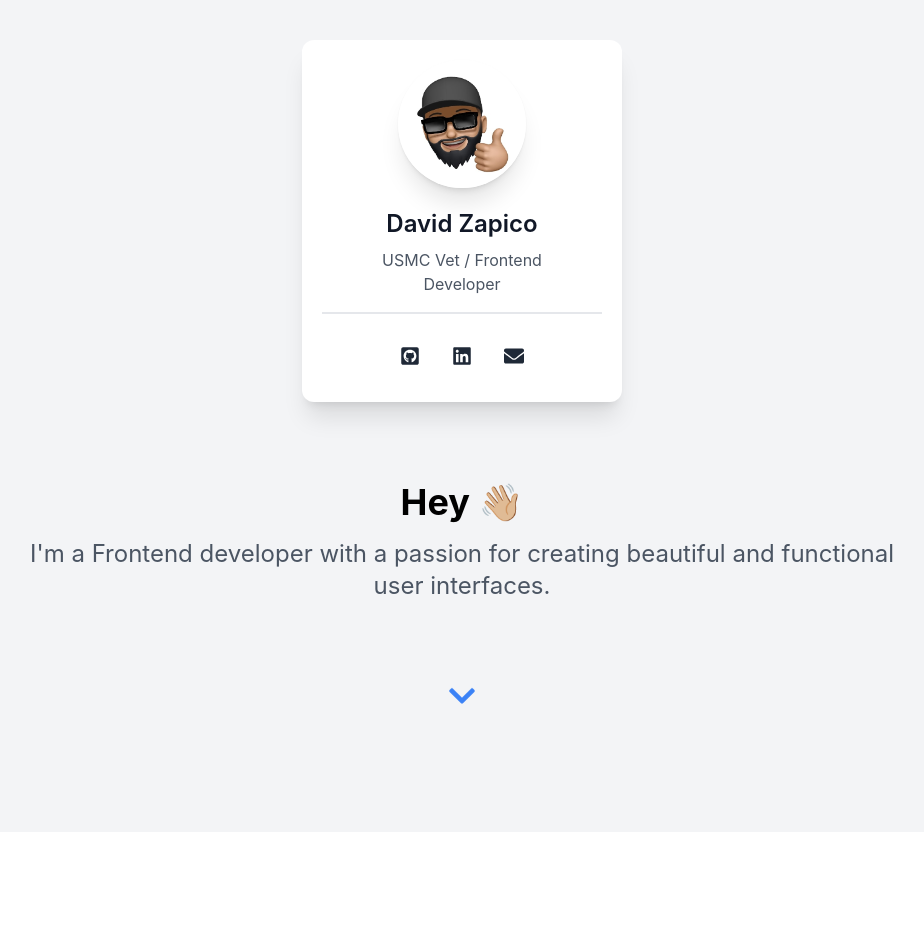
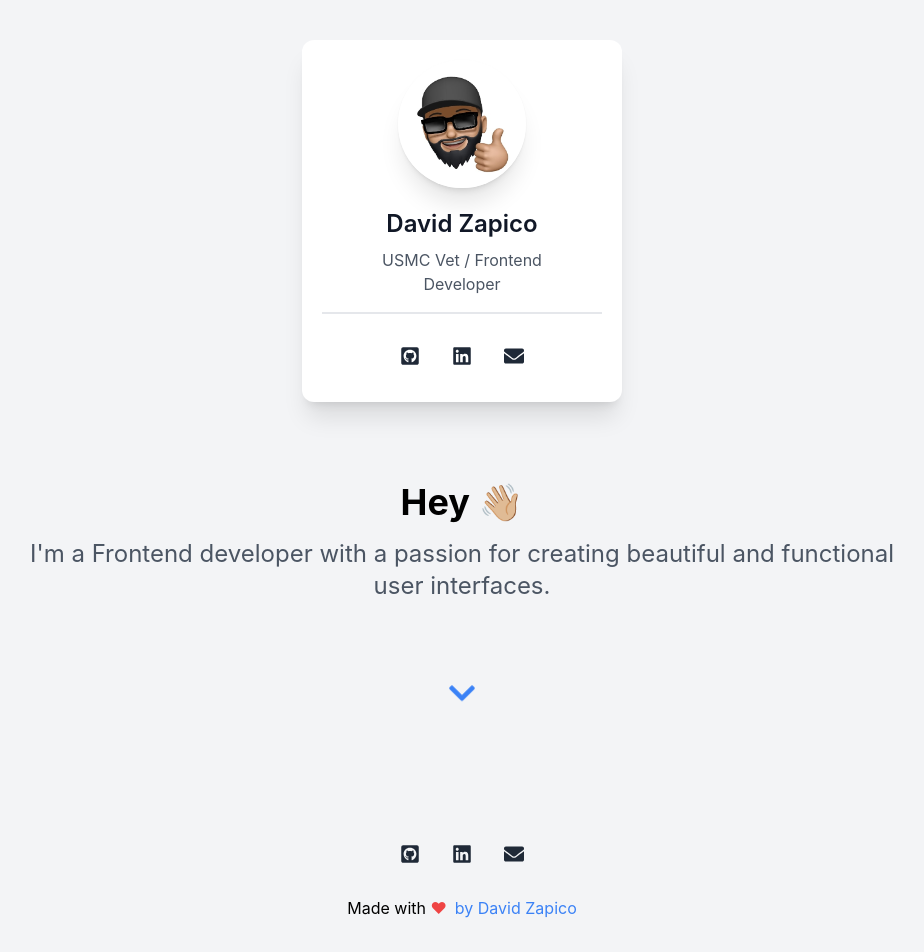
Before and after one commit to Somdobomk/Module20-Challenge, a React (Create React App) app: page / in a window 1280 px wide. Shown: the top 952 px of the page, without its empty margins (178-1102 px from the left). Before the commit the page ends 832 px from the top, so only its background shows below. Built offline with nearby package versions, Linux system fonts and the light colour scheme.

Commit message:
created Footer.js

```diff
--- a/src/App.js
+++ b/src/App.js
@@ -1,12 +1,14 @@
 import React from 'react';
 import Card from './components/Card';
 import About from './components/About';
+import Footer from './components/Footer';
 
 function App() {
   return (
     <div className='min-h-screen py-10 px-3 sm:px-5 bg-gray-100'>
       <Card />
       <About />
+      <Footer />
     </div>
   );
 }
--- a/src/components/About.js
+++ b/src/components/About.js
@@ -1,6 +1,6 @@
-import React from 'react'
-import scrollIntoView from 'scroll-into-view'
-import {FaChevronDown} from 'react-icons/fa'
+import React from 'react';
+import scrollIntoView from 'scroll-into-view';
+import {FaChevronDown} from 'react-icons/fa';
 
 function About() {
   return (
--- a/src/components/Card.js
+++ b/src/components/Card.js
@@ -1,6 +1,6 @@
 import React from "react";
-import profile from '../images/profile.jpg'
-import {FaGithubSquare, FaLinkedin, FaEnvelope} from 'react-icons/fa'
+import profile from '../images/profile.jpg';
+import {FaGithubSquare, FaLinkedin, FaEnvelope} from 'react-icons/fa';
 
 function Card() {
   return(
--- a/src/components/Footer.js
+++ b/src/components/Footer.js
@@ -0,0 +1,33 @@
+import React from 'react';
+import {FaGithubSquare, FaLinkedin, FaEnvelope} from 'react-icons/fa';
+
+
+function Footer() {
+  return (
+    <div className='py-5 border-t-3/2'>
+      <div className = 'flex align-center justify-center mt-4'>
+      <a className='text-xl m-1 p-1 sm:m-2 sm:p-2 text-gray-800 hover:bg-gray-800 rounded-full hover:text-white transition-colors duration-300' href="https://github.com/Somdobomk">
+          <FaGithubSquare />
+          <span className='sr-only'>Github</span>
+        </a>
+
+        <a className='text-xl m-1 p-1 sm:m-2 sm:p-2 text-gray-800 hover:bg-gray-800 rounded-full hover:text-white transition-colors duration-300' href="https://www.linkedin.com/in/davidzapicojr/">
+          <FaLinkedin />
+          <span className='sr-only'>LinkedIn</span>
+        </a>
+
+        <a className='text-xl m-1 p-1 sm:m-2 sm:p-2 text-gray-800 hover:bg-gray-800 rounded-full hover:text-white transition-colors duration-300' href="mailto:somdobomk@gmail.com">
+          <FaEnvelope />
+          <span className='sr-only'>Email</span>
+        </a>
+      </div>
+      <div className='flex justify-center mt-4'>
+        <p className='text-black mb-4'>
+          Made with <span className='mr-2 text-red-500' role='link' aria-label='heart'>❤</span><a className='text-blue-500 hover:underline' href='mailto:somdobomk@gmail.com'>by David Zapico</a>
+        </p>
+      </div>
+    </div>
+  )
+}
+
+export default Footer;
```
